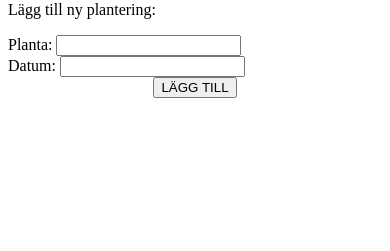
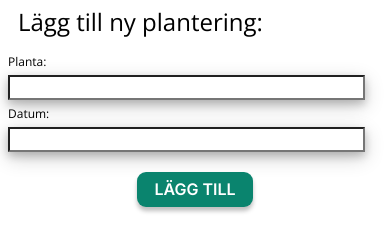
Before and after one commit to AlirezaKToosi/Planned-Planthood, a plain HTML site: page my-page.html in a window 390 px wide. Shown: the part 413-664 px from the top of the page. Drawn offline with nearby package versions, Linux system fonts and the light colour scheme; a web font is replaced by a local one.

Commit message:
add new item html and css

```diff
--- a/my-page.html
+++ b/my-page.html
@@ -28,13 +28,13 @@
       </section>
       <section class="add-info">
         <p class="add-info-title">Lägg till ny plantering:</p>
-        <div>
-          <label for="Planta">Planta:</label>
-          <input type="text" id="TextBox-1" name="TextBox-1" />
+        <div class="text-box1">
+          <label for="Planta" id="TextBox-title">Planta:</label>
+          <input type="text" id="TextBox" name="TextBox-1" />
         </div>
-        <div>
-          <label for="Planta">Datum:</label>
-          <input type="text" id="TextBox-1" name="TextBox-1" />
+        <div class="text-box2">
+          <label for="Datum" id="TextBox-title">Datum:</label>
+          <input type="text" id="TextBox" name="TextBox-2" />
         </div>
         <div class="button-container">
           <button class="add-more-btn">LÄGG TILL</button>
--- a/style/index-css/style.css
+++ b/style/index-css/style.css
@@ -3,6 +3,7 @@
 @import url(../index-css/cards.css);
 @import url(../index-css/footer.css);
 @import url(../my-page-css/hero.css);
+@import url(../my-page-css/add-info.css);
 
 :root {
   --dark-green: #0a846e;
--- /dev/null
+++ b/style/my-page-css/add-info.css
@@ -0,0 +1,83 @@
+.add-info {
+  display: grid;
+  grid-template-columns: 1fr 1fr;
+}
+.add-info .add-info-title {
+  grid-column: 1/3;
+  grid-row: 1/2;
+  font-family: Open Sans;
+  font-size: 32px;
+  font-weight: 400;
+  align-items: end;
+  margin: 0;
+  padding-left: 10px;
+  padding-bottom: 10px;
+  margin-top: 20px;
+}
+.text-box1,
+.text-box2 {
+  display: flex;
+  flex-direction: column;
+  width: 442px;
+  height: 72px;
+}
+.text-box1 #TextBox,
+.text-box2 #TextBox {
+  margin: 0;
+  padding: 0;
+  height: 45px;
+  box-shadow: 0 4px 8px 0 rgba(0, 0, 0, 0.2), 0 6px 20px 0 rgba(0, 0, 0, 0.19);
+}
+.text-box1 #TextBox-title,
+.text-box2 #TextBox-title {
+  font-family: Open Sans;
+  font-size: 20px;
+  font-weight: 400;
+  line-height: 27px;
+}
+.button-container {
+  margin-top: 20px;
+  margin-bottom: 60px;
+  grid-column: 1/3;
+}
+.add-more-btn {
+  width: 192px;
+  height: 63px;
+  border-radius: 9px;
+  border: none;
+  background-color: var(--dark-green);
+  color: white;
+  font-size: 24px;
+  font-weight: 600;
+  font-family: "Inter", Verdana, Geneva, Tahoma, sans-serif;
+  box-shadow: 0 4px 4px #00000040;
+}
+/* Responsive Styles */
+@media screen and (max-width: 600px) {
+  .add-info .add-info-title {
+    font-size: 24px;
+  }
+  .text-box1 {
+    width: 357px;
+    height: 52px;
+    grid-column: 1/3;
+  }
+  .text-box2 {
+    width: 357px;
+    height: 52px;
+    grid-column: 1/3;
+  }
+  .text-box1 #TextBox,
+  .text-box2 #TextBox {
+    height: 36px;
+  }
+  .text-box1 #TextBox-title,
+  .text-box2 #TextBox-title {
+    font-size: 12px;
+  }
+  .add-more-btn {
+    width: 115.67px;
+    height: 34.71px;
+    font-size: 16px;
+  }
+}
```
